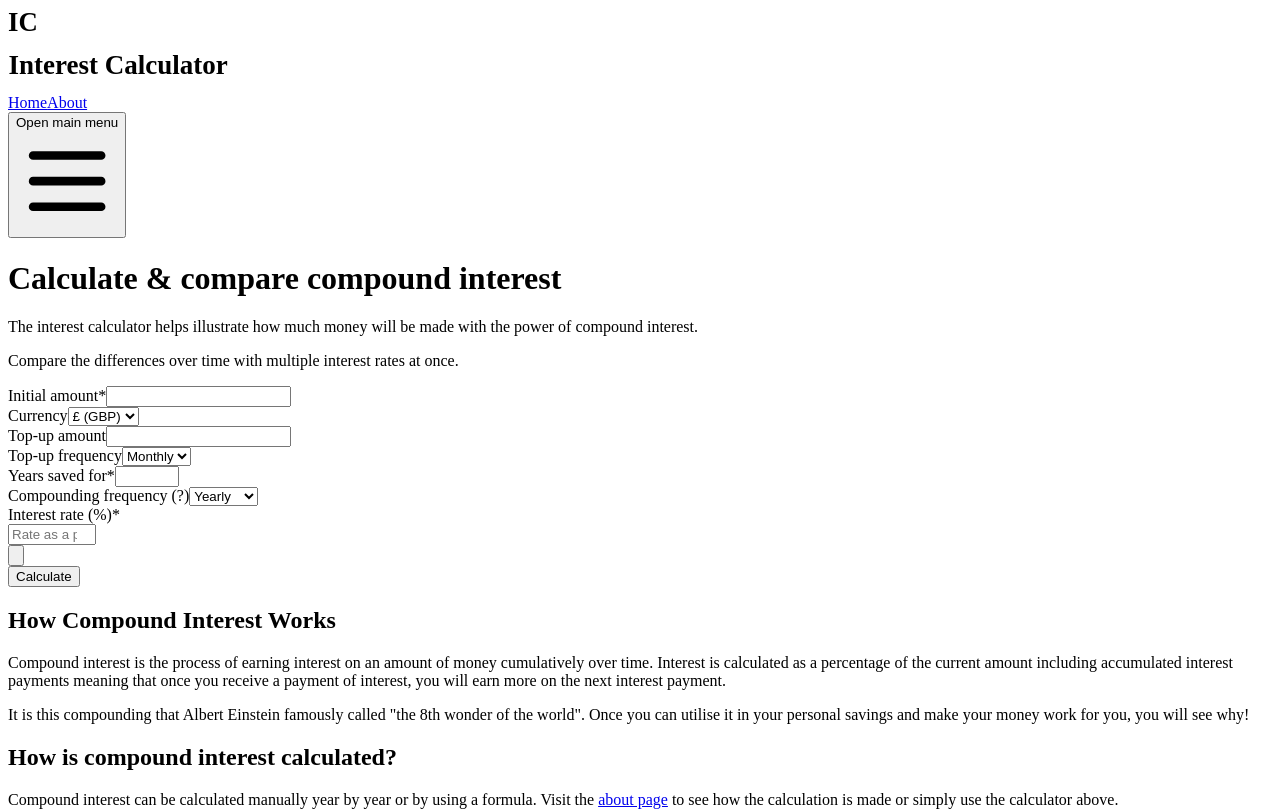
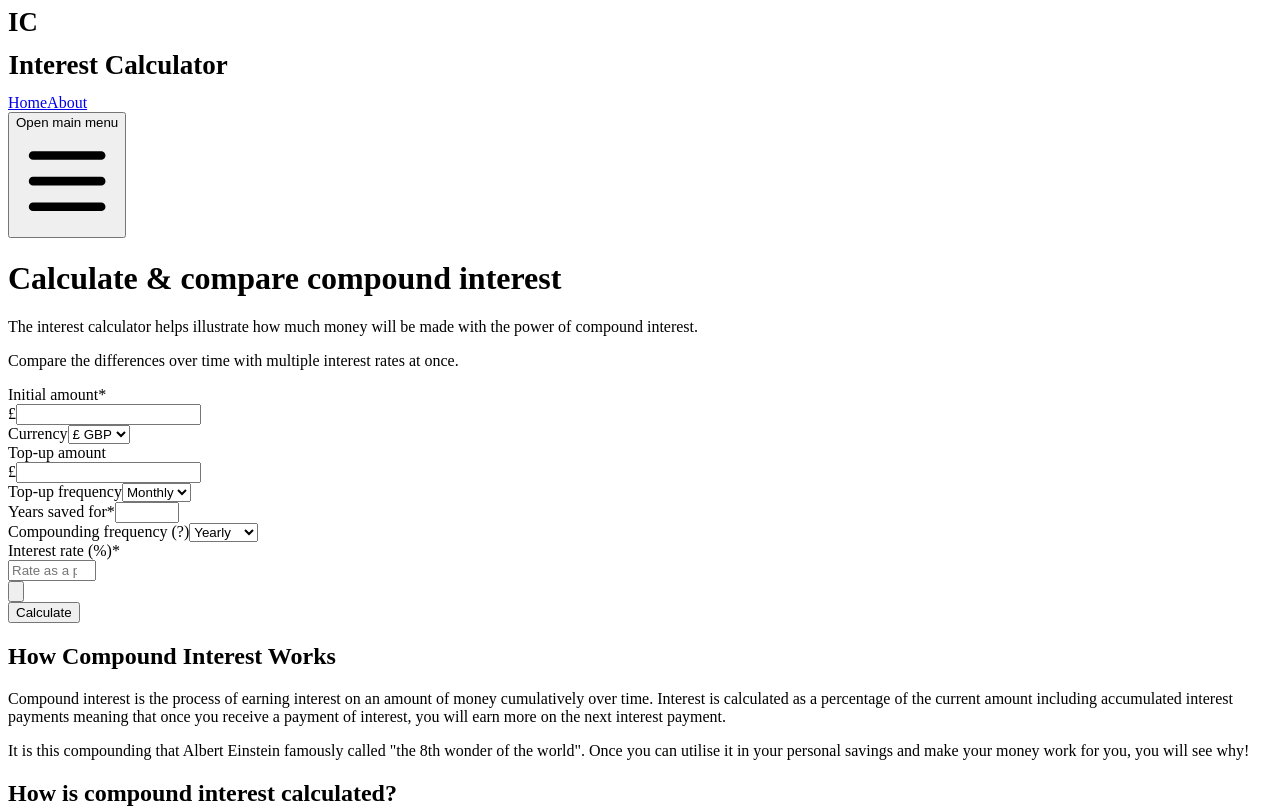
Before and after one commit to ThomasRolfe/interest-calculator, a Next.js app: page / in a window 1280 px wide. Shown: the top 811 px of the page. Built offline with nearby package versions, Linux system fonts and the light colour scheme; a web font is replaced by a local one.

Commit message:
Currency symbols inside form

```diff
--- a/components/StatCard.tsx
+++ b/components/StatCard.tsx
@@ -23,6 +23,7 @@ export const StatCard = (props: StatProps) => {
                         : Intl.NumberFormat("en-GB", {
                               style: "currency",
                               currency: props.currency,
+                              currencyDisplay: "narrowSymbol",
                               notation: "compact",
                               maximumFractionDigits: 2,
                           }).format(props.value)}
--- a/components/amCharts/LineChart.tsx
+++ b/components/amCharts/LineChart.tsx
@@ -11,7 +11,7 @@ const LineChart = ({
 }: {
     seriesList: number[];
     seriesValues: {}[];
-    currency: "";
+    currency: string;
 }) => {
     // Change to useEffect for first chart render
     // Use layout effect for updates to values only, currently whole chart is re rendering
@@ -33,6 +33,7 @@ const LineChart = ({
         root.numberFormatter.set("numberFormat", {
             style: "currency",
             currency: currency,
+            currencyDisplay: "narrowSymbol",
             notation: "compact",
             maximumFractionDigits: 2,
         });
@@ -93,7 +94,7 @@ const LineChart = ({
                     numberFormatter: labelFormatter,
                     tooltip: am5.Tooltip.new(root, {
                         pointerOrientation: "horizontal",
-                        labelText: `{name}: {valueY.formatNumber()}`,
+                        labelText: `Year {categoryX} | {name}     [bold]{valueY.formatNumber()}[/] `,
                     }),
                 })
             );
--- a/components/calculatorForm.tsx
+++ b/components/calculatorForm.tsx
@@ -2,7 +2,25 @@ import { useState } from "react";
 import { useCalculatorResults } from "../context/CalculatorResultsContext";
 import { MinusCircleIcon, PlusCircleIcon } from "@heroicons/react/outline";
 
-const CalculatorForm = () => {
+const currencies = [
+    {
+        value: "GBP",
+        symbol: "£",
+        label: "£ GBP",
+    },
+    {
+        value: "EUR",
+        symbol: "€",
+        label: "€ EUR",
+    },
+    {
+        value: "USD",
+        symbol: "$",
+        label: "$ USD",
+    },
+];
+
+const CalculatorForm = ({ scrollToRef }: any) => {
     const { setResults } = useCalculatorResults();
     const [initialAmount, setInitialAmount] = useState<number | string | null>(
         ""
@@ -67,6 +85,7 @@ const CalculatorForm = () => {
         const response = await fetch("/api/calculator-form", options);
         const result = await response.json();
         setResults(result);
+        scrollToRef();
     };
 
     return (
@@ -86,6 +105,16 @@ const CalculatorForm = () => {
                             >
                                 Initial amount*
                             </label>
+                            <div className="mt-1 flex">
+                                <span className="inline-flex items-center px-3 rounded-tl-md rounded-bl-md border border-r-0 border-gray-300 bg-gray-50 text-gray-500 text-sm">
+                                    {
+                                        currencies.find((constcurrency) => {
+                                            return (
+                                                constcurrency.value === currency
+                                            );
+                                        })?.symbol
+                                    }
+                                </span>
                                 <input
                                     type="number"
                                     step="0.01"
@@ -94,12 +123,13 @@ const CalculatorForm = () => {
                                     required={true}
                                     name="initial-amount"
                                     id="initial-amount"
-                                className="mt-1 focus:ring-brand-blue focus:border-brand-blue focus:bg-slate-50 block w-full shadow-sm sm:text-sm border border-gray-300 rounded-md"
+                                    className=" focus:ring-brand-blue focus:border-brand-blue focus:bg-slate-50 block w-full shadow-sm sm:text-sm border border-gray-300 rounded-tr-md rounded-br-md"
                                     value={initialAmount!}
                                     onChange={(e) =>
                                         setInitialAmount(Number(e.target.value))
                                     }
                                 />
+                            </div>
                         </div>
 
                         <div className="col-span-6 sm:col-span-3">
@@ -119,9 +149,11 @@ const CalculatorForm = () => {
                                     setCurrency(e.target.value);
                                 }}
                             >
-                                <option value={`GBP`}>£ (GBP)</option>
-                                <option value={`USD`}>$ (USD)</option>
-                                <option value={`EUR`}>€ (EUR)</option>
+                                {currencies.map((currency, index) => (
+                                    <option key={index} value={currency.value}>
+                                        {currency.label}
+                                    </option>
+                                ))}
                             </select>
                         </div>
 
@@ -132,18 +164,29 @@ const CalculatorForm = () => {
                             >
                                 Top-up amount
                             </label>
+                            <div className="mt-1 flex">
+                                <span className="inline-flex items-center px-3 rounded-tl-md rounded-bl-md border border-r-0 border-gray-300 bg-gray-50 text-gray-500 text-sm">
+                                    {
+                                        currencies.find((constcurrency) => {
+                                            return (
+                                                constcurrency.value === currency
+                                            );
+                                        })?.symbol
+                                    }
+                                </span>
                                 <input
                                     type="number"
                                     step="1"
                                     min="0"
                                     name="top-up-amount"
                                     id="top-up-amount"
-                                className="mt-1 focus:ring-brand-blue focus:border-brand-blue focus:bg-slate-50 block w-full shadow-sm sm:text-sm border border-gray-300 rounded-md"
+                                    className=" focus:ring-brand-blue focus:border-brand-blue focus:bg-slate-50 block w-full shadow-sm sm:text-sm border border-gray-300 rounded-tr-md rounded-br-md"
                                     value={topUpAmount!}
                                     onChange={(e) => {
                                         setTopUpAmount(e.target.value);
                                     }}
                                 />
+                            </div>
                         </div>
 
                         <div className="col-span-6 sm:col-span-3">
--- a/components/calculatorResults.tsx
+++ b/components/calculatorResults.tsx
@@ -78,7 +78,7 @@ const CalculatorResults = () => {
                 </Tab.Group>
             </Card>
             <Card className="col-span-12 xl:col-span-6 sm:rounded-md shadow-lg">
-                <div className="p-3 sm:p-5 h-96 min-h-full">
+                <div className="p-3 sm:p-5 h-[500px] min-h-full">
                     <LineChart
                         seriesList={results.originalData.interestRates}
                         seriesValues={results.tabularData}
--- a/pages/index.tsx
+++ b/pages/index.tsx
@@ -50,9 +50,11 @@ const Home: NextPage = () => {
                         </div>
                     </Container>
                     <Container>
-                        <CalculatorResults />
+                        <div>
+                            <CalculatorResults />
+                        </div>
                     </Container>
-                    <section className="bg-white mt-6 py-12">
+                    <section className="bg-white mt-12 py-12">
                         <Container className="px-4">
                             <div className="prose prose-xl mx-auto mt-6">
                                 <h2 className="font-bold">
```
Lines whose indentation alone changed are shown as unchanged.
